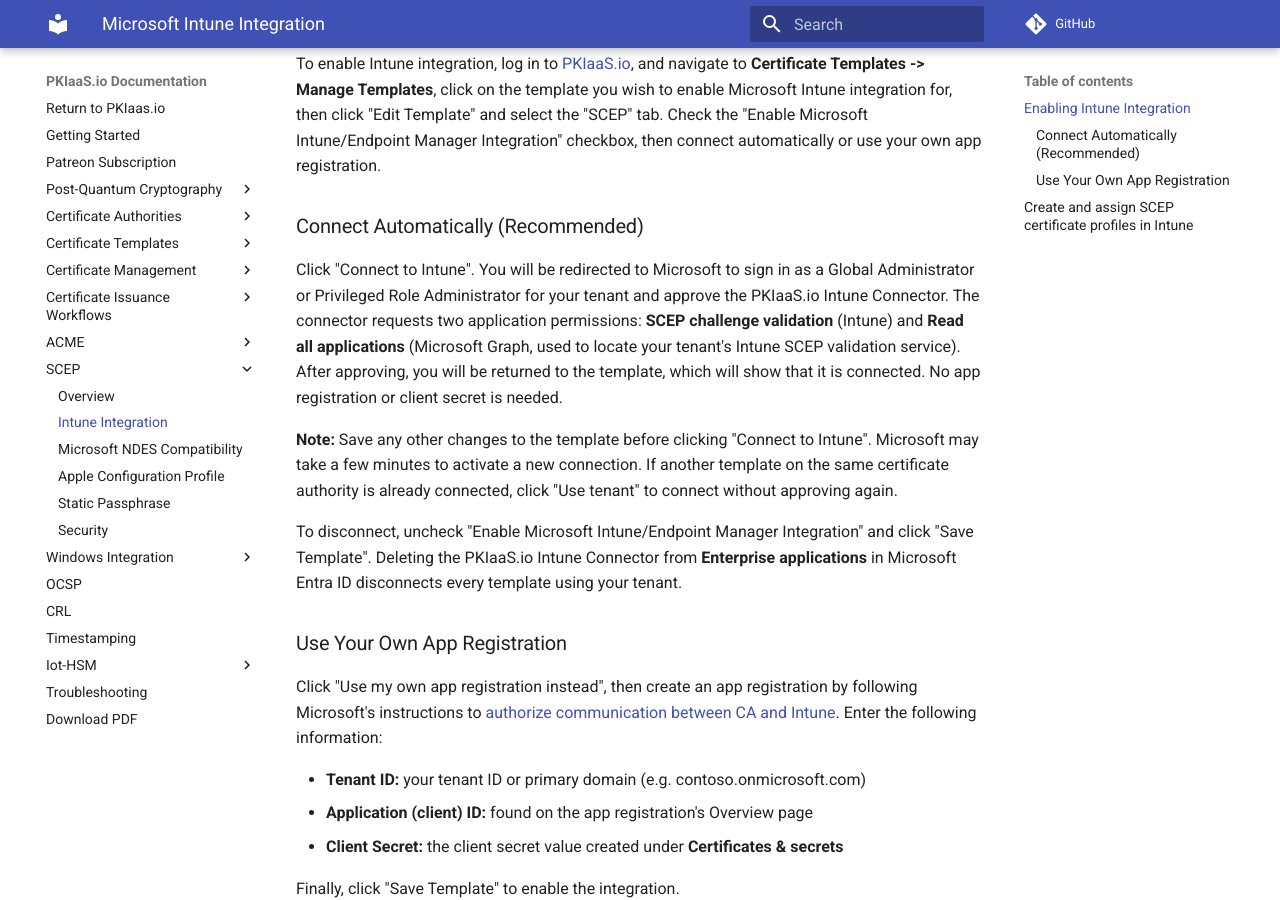
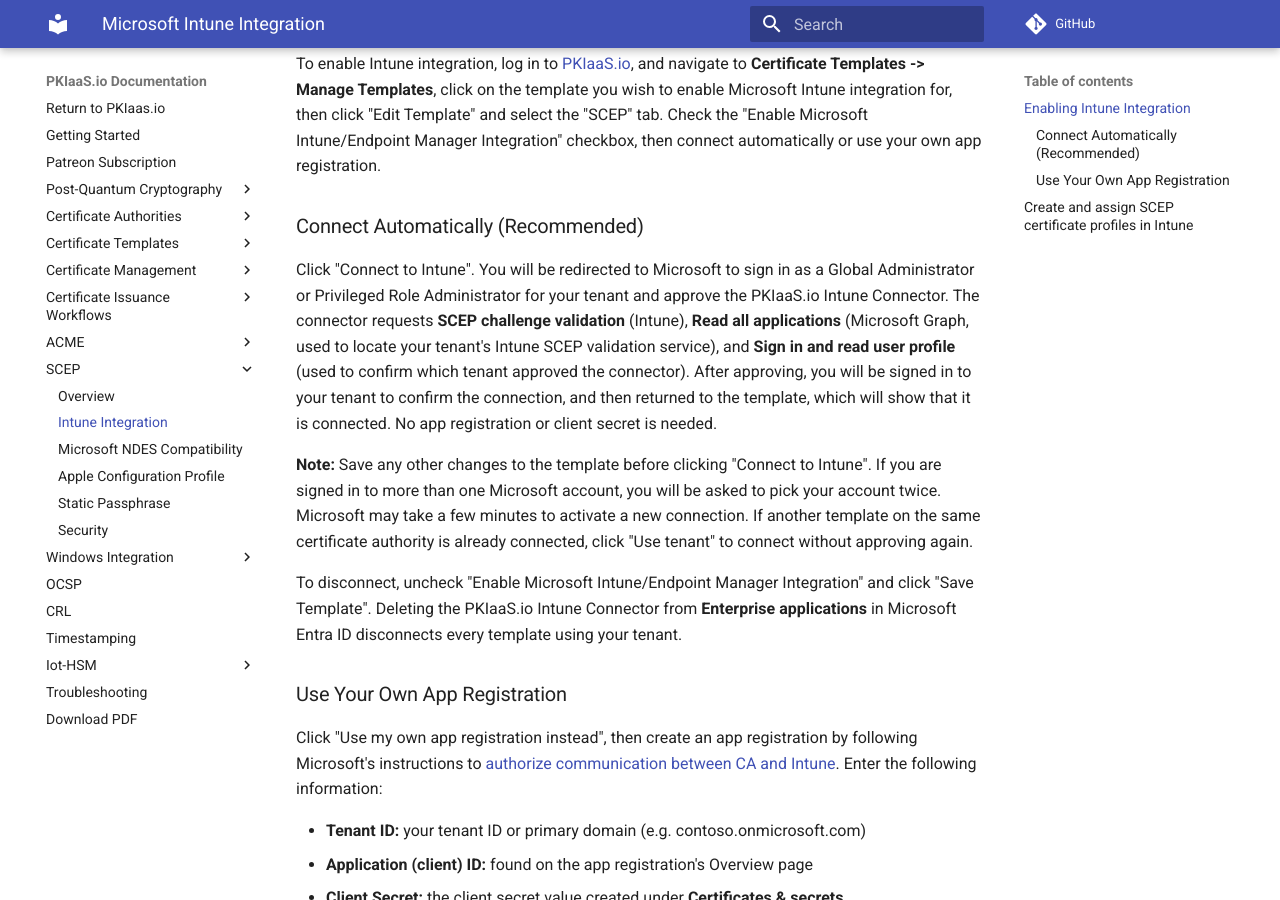
Before and after one commit to lspiehler/pkiaas-docs, an MkDocs documentation site: the page built from docs/scep/intune-integration.md, in a window 1280 px wide and 900 px high, scrolled down 322 px. Built offline with MkDocs 1.6.1 and Material for MkDocs 9.7.7, drawn with Linux system fonts in a browser that asks for light colours; comment, search, counter and statistics services are not loaded.

Commit message:
Intune: document the sign-in that confirms the connecting tenant
Co-Authored-By: Claude Opus 5.5 <noreply@anthropic.com>
Claude-Session: https://claude.ai/code/session_01AnnNrMqATXemeLTpix55WW

```diff
--- a/docs/scep/intune-integration.md
+++ b/docs/scep/intune-integration.md
@@ -8,9 +8,9 @@ PKIaaS.io natively supports SCEP integration with Microsoft Intune, allowing cer
 To enable Intune integration, log in to [PKIaaS.io](https://www.pkiaas.io/auth/login), and navigate to **Certificate Templates -> Manage Templates**, click on the template you wish to enable Microsoft Intune integration for, then click "Edit Template" and select the "SCEP" tab. Check the "Enable Microsoft Intune/Endpoint Manager Integration" checkbox, then connect automatically or use your own app registration.
 
 ### Connect Automatically (Recommended)
-Click "Connect to Intune". You will be redirected to Microsoft to sign in as a Global Administrator or Privileged Role Administrator for your tenant and approve the PKIaaS.io Intune Connector. The connector requests two application permissions: **SCEP challenge validation** (Intune) and **Read all applications** (Microsoft Graph, used to locate your tenant's Intune SCEP validation service). After approving, you will be returned to the template, which will show that it is connected. No app registration or client secret is needed.
+Click "Connect to Intune". You will be redirected to Microsoft to sign in as a Global Administrator or Privileged Role Administrator for your tenant and approve the PKIaaS.io Intune Connector. The connector requests **SCEP challenge validation** (Intune), **Read all applications** (Microsoft Graph, used to locate your tenant's Intune SCEP validation service), and **Sign in and read user profile** (used to confirm which tenant approved the connector). After approving, you will be signed in to your tenant to confirm the connection, and then returned to the template, which will show that it is connected. No app registration or client secret is needed.
 
-**Note:** Save any other changes to the template before clicking "Connect to Intune". Microsoft may take a few minutes to activate a new connection. If another template on the same certificate authority is already connected, click "Use tenant" to connect without approving again.
+**Note:** Save any other changes to the template before clicking "Connect to Intune". If you are signed in to more than one Microsoft account, you will be asked to pick your account twice. Microsoft may take a few minutes to activate a new connection. If another template on the same certificate authority is already connected, click "Use tenant" to connect without approving again.
 
 To disconnect, uncheck "Enable Microsoft Intune/Endpoint Manager Integration" and click "Save Template". Deleting the PKIaaS.io Intune Connector from **Enterprise applications** in Microsoft Entra ID disconnects every template using your tenant.
 
```
